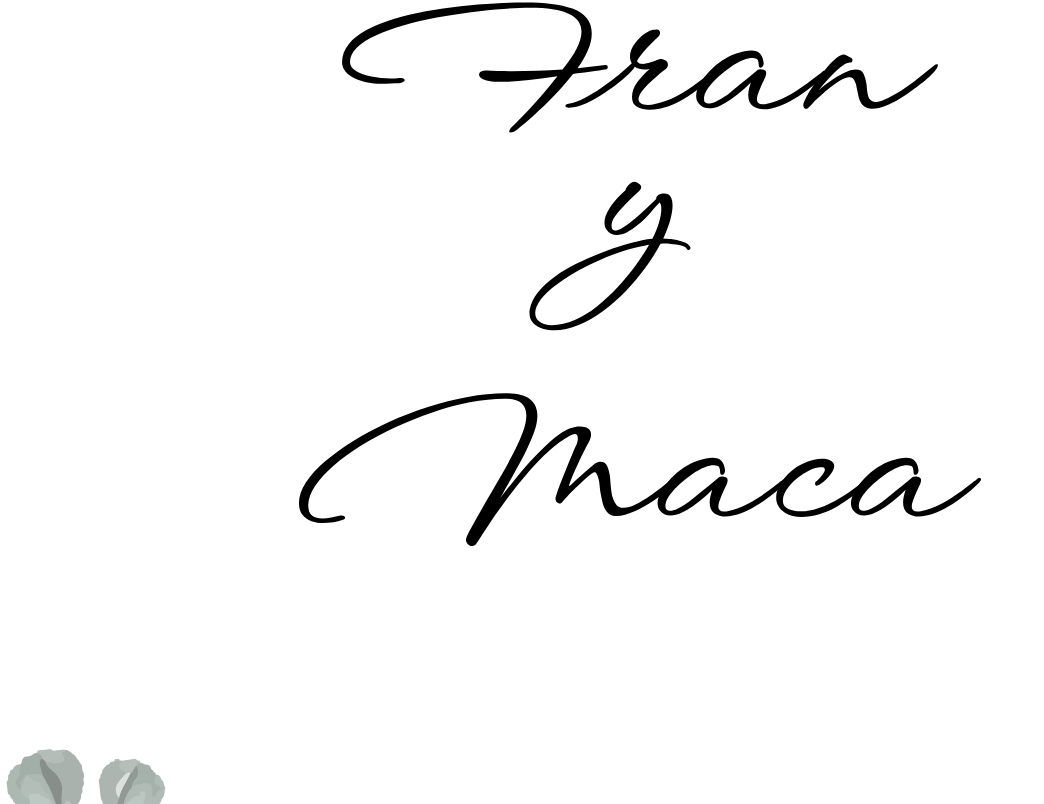
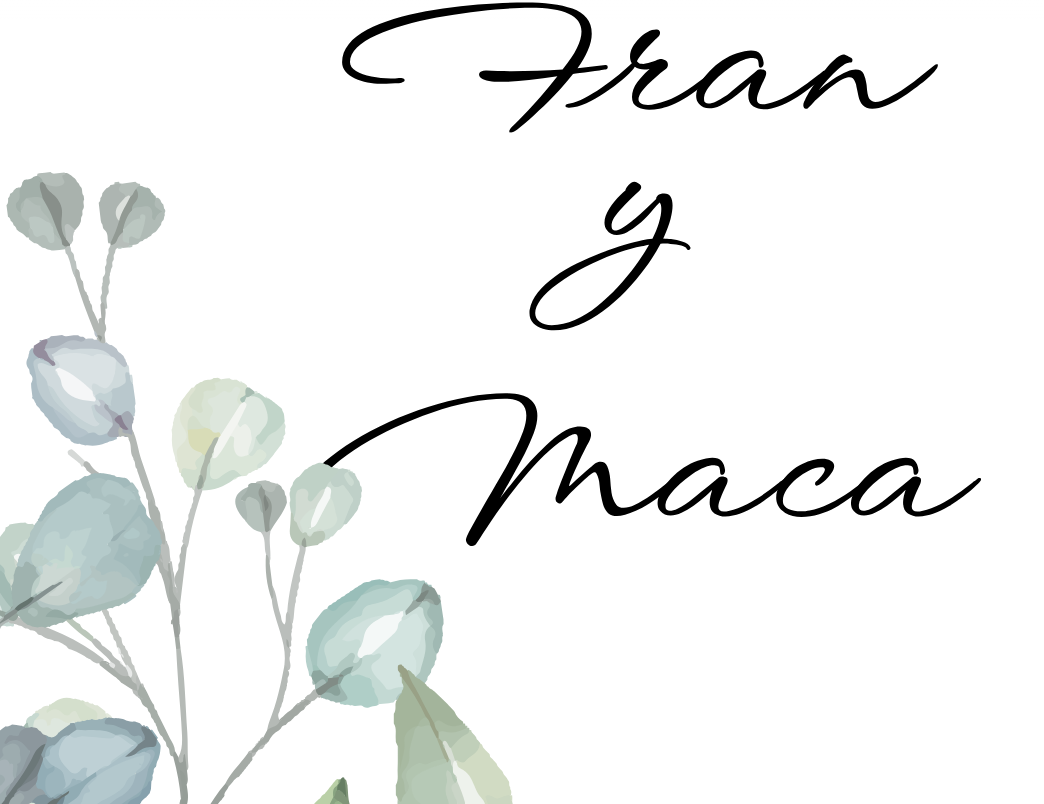
Before and after one commit to Mailen-Givre/FranyMaca, a plain HTML site: page index.html in a window 1280 px wide. Shown: the part 1376-2180 px from the top of the page, without its empty margins (0-1044 px from the left). Drawn offline with nearby package versions, Linux system fonts and the light colour scheme; a web font is replaced by a local one.

Commit message:
Arreglo hojas acuarela

```diff
--- a/css/style.css
+++ b/css/style.css
@@ -29,7 +29,10 @@
     width: 100%;
     z-index: 0;
     margin: 60vh auto 0 auto;
-    background: linear-gradient(to top,  rgba(255,255,255,1) 50%,rgba(255,255,58,0) 100%)
+    background: linear-gradient(to top,  rgba(255,255,255,1) 50%,rgba(255,255,58,0) 100%);
+    position: relative;
+    top: 0;
+    left: 0;
 }
 
 .nosCasamos{
@@ -38,6 +41,9 @@
     padding: 30% 0 5% 0;
     margin: 60vh auto 0 auto;
     z-index: 1;
+    position: relative;
+    top: 0;
+    left: 0;
 }
 
 .flechaAlto{
@@ -58,7 +64,7 @@
     z-index: 2;
     width: 60%;
     position: absolute;
-    margin-top: -8rem;
+    bottom: 0;
 }
 
 
```
Also changed, not shown: index.html (+0 -7 lines).
